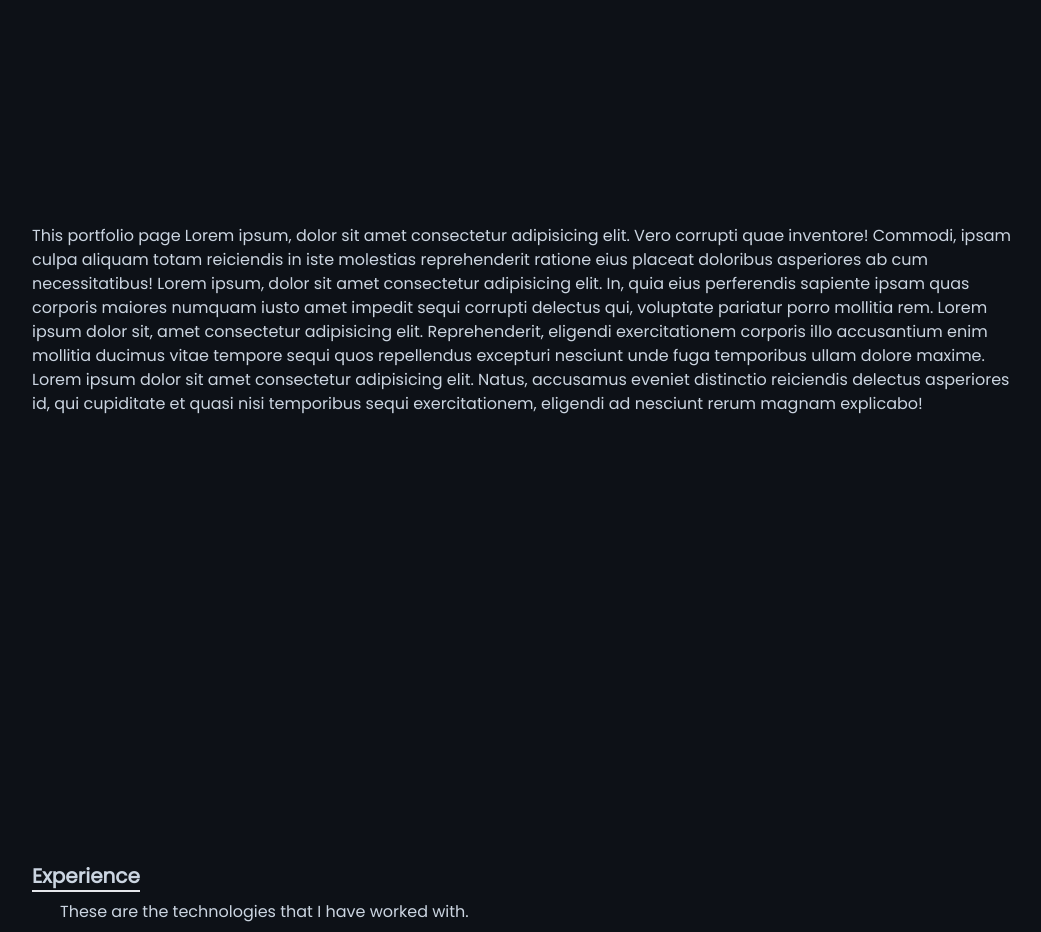
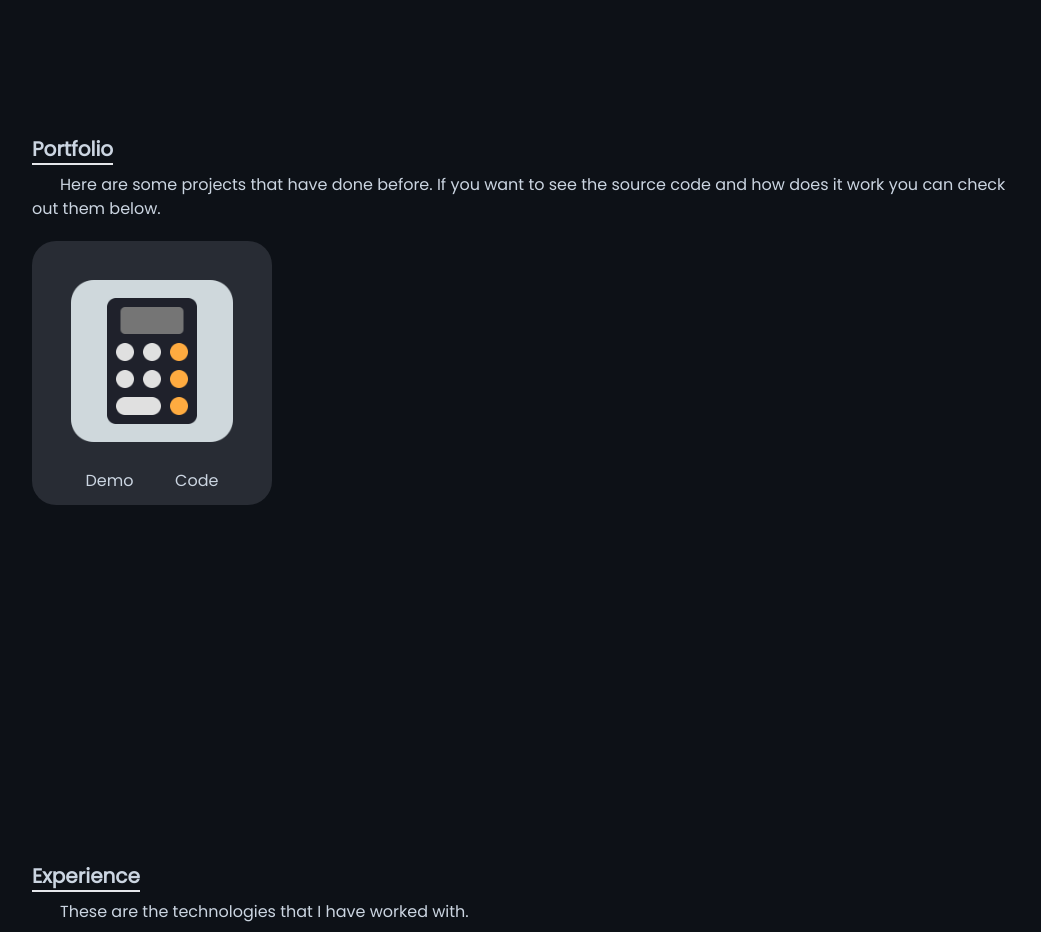
Before and after one commit to it-phnomden/maportfolio, a React (Create React App) app: page / in a window 1280 px wide. Shown: the part 1680-2612 px from the top of the page, without its empty margins (116-1157 px from the left). Built offline with nearby package versions, Linux system fonts and the light colour scheme.

Commit message:
Added portfolio page

```diff
--- a/src/components/Portfolio.jsx
+++ b/src/components/Portfolio.jsx
@@ -1,4 +1,5 @@
 import React from "react";
+import calculator from "../assets/portfolio/calculator.png";
 
 const Portfolio = () => {
   return (
@@ -7,20 +8,23 @@ const Portfolio = () => {
       className="md:h-screen flex flex-col justify-center max-md:pt-[70px]"
     >
       <div data-aos="fade-up" data-aos-anchor-placement="bottom-bottom">
-        This portfolio page Lorem ipsum, dolor sit amet consectetur adipisicing
-        elit. Vero corrupti quae inventore! Commodi, ipsam culpa aliquam totam
-        reiciendis in iste molestias reprehenderit ratione eius placeat
-        doloribus asperiores ab cum necessitatibus! Lorem ipsum, dolor sit amet
-        consectetur adipisicing elit. In, quia eius perferendis sapiente ipsam
-        quas corporis maiores numquam iusto amet impedit sequi corrupti delectus
-        qui, voluptate pariatur porro mollitia rem. Lorem ipsum dolor sit, amet
-        consectetur adipisicing elit. Reprehenderit, eligendi exercitationem
-        corporis illo accusantium enim mollitia ducimus vitae tempore sequi quos
-        repellendus excepturi nesciunt unde fuga temporibus ullam dolore maxime.
-        Lorem ipsum dolor sit amet consectetur adipisicing elit. Natus,
-        accusamus eveniet distinctio reiciendis delectus asperiores id, qui
-        cupiditate et quasi nisi temporibus sequi exercitationem, eligendi ad
-        nesciunt rerum magnam explicabo!
+        <p className="text-xl font-extrabold w-fit border-b-2 mb-2">
+          Portfolio
+        </p>
+        <p className="indent-7">
+          Here are some projects that have done before. If you want to see
+          the source code and how does it work you can check out them below.
+        </p>
+        <div
+          className="w-60 rounded-3xl mt-5 bg-[#F4F6F8] dark:bg-[#282C34]
+        p-3"
+        >
+          <img src={calculator} alt="Calculator.png" />
+          <div className="flex justify-evenly">
+            <a href="https://pisethseam.github.io/easy-calculate/">Demo</a>
+            <a href="https://github.com/PiSethSeam/easy-calculate">Code</a>
+          </div>
+        </div>
       </div>
     </div>
   );
```
Also changed, not shown: src/assets/portfolio/calculator.png (added).
